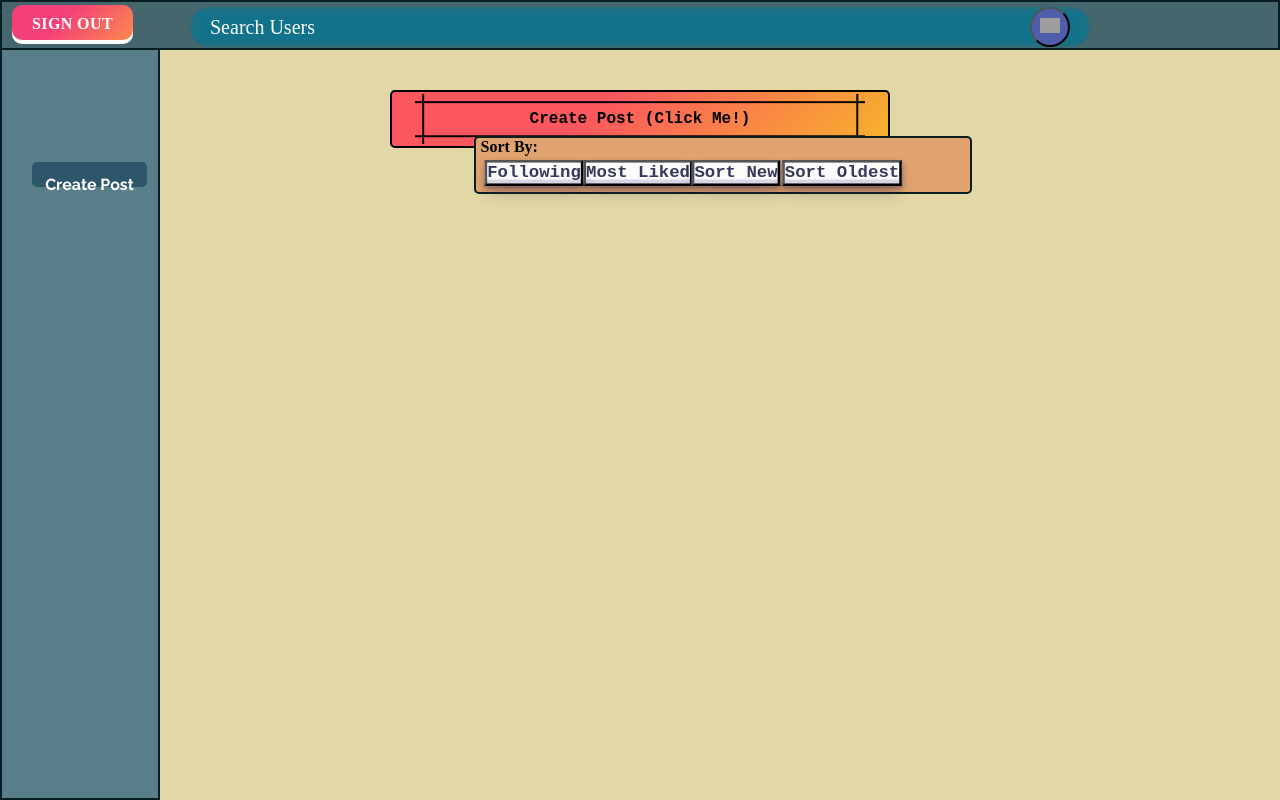
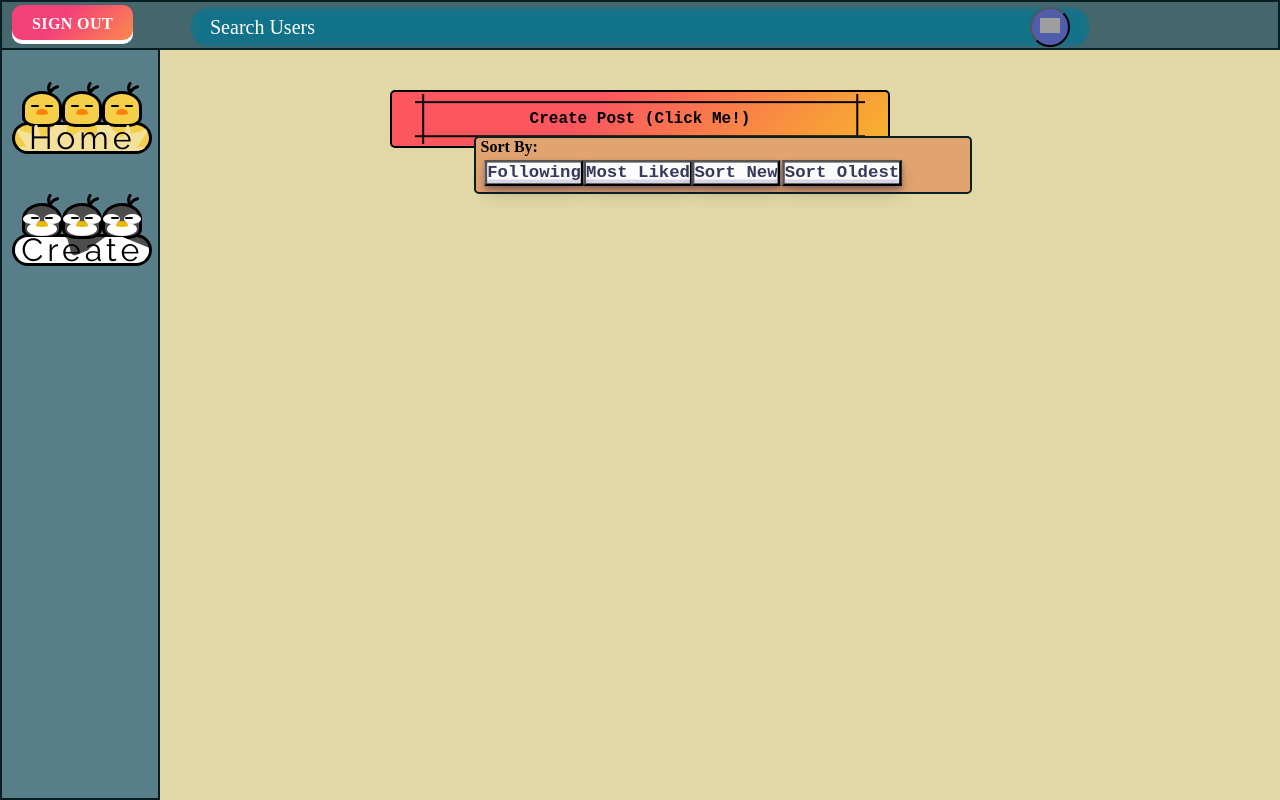
Before and after one commit to daceCS/ReFrame-React, a React (Vite) app in the folder frontend/: page / in a window 1280 px wide. Built offline with nearby package versions, Linux system fonts and the light colour scheme; grey boxes are pictures that could not be loaded.

Commit message:
Update SideBar.jsx

```diff
--- a/frontend/src/Components/SideBar.jsx
+++ b/frontend/src/Components/SideBar.jsx
@@ -3,12 +3,44 @@ function SideBar() {
     <aside>
       <div className="menu-div">
         <nav className="menu">
-          <a href="/feed" id="home-link">
-            Home
-          </a>
-          <a href="/createPost" id="new-post-link">
-            Create Post
-          </a>
+
+        <a href="/feed" class="button2 button--piyo" id = "home-link">
+        <div class="button__wrapper">
+            <span class="button__text">Home</span>
+        </div>
+        <div class="characterBox">
+            <div class="character wakeup">
+                <div class="character__face"></div>
+            </div>
+            <div class="character wakeup">
+                <div class="character__face"></div>
+            </div>
+            <div class="character">
+                <div class="character__face"></div>
+            </div>
+        </div>
+    </a>
+
+          <a href="/create" class="button button--pen" id = "create-post-link">
+        <div class="button__wrapper">
+            <span class="button__text">Create</span>
+        </div>
+        <div class="characterBox">
+            <div class="character wakeup">
+                <div class="character__face"></div>
+                <div class="charactor__face2"></div>
+            </div>
+            <div class="character wakeup">
+                <div class="character__face"></div>
+                <div class="charactor__face2"></div>
+            </div>
+            <div class="character">
+                <div class="character__face"></div>
+                <div class="charactor__face2"></div>
+            </div>
+        </div>
+    </a>
+
         </nav>
       </div>
     </aside>
```
